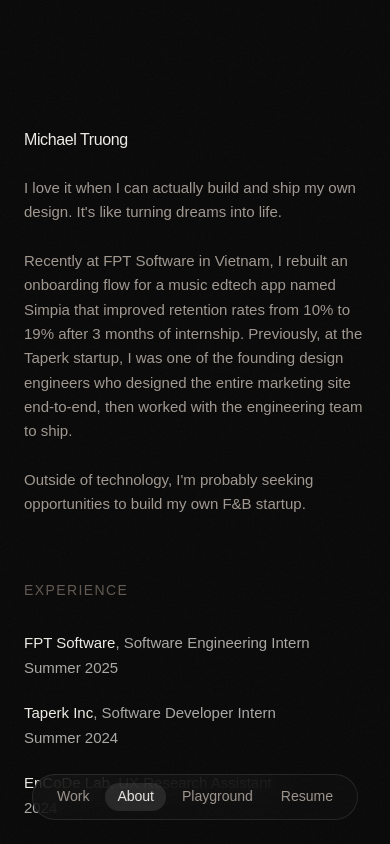
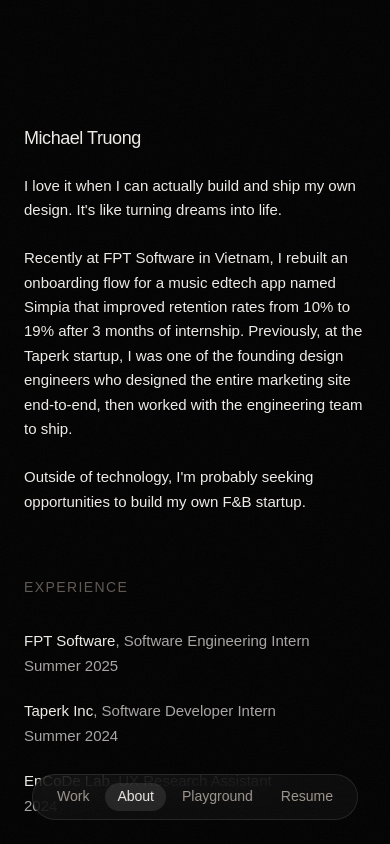
Before and after one commit to Michh1810/EngineerDesignPortfolio, a Next.js app: page /about in a window 390 px wide. Shown: the top 844 px of the page. Built offline with nearby package versions, Linux system fonts and the light colour scheme; a web font is replaced by a local one.

Commit message:
refine base background color and increase about page text contrast

```diff
--- a/app/about/page.tsx
+++ b/app/about/page.tsx
@@ -39,7 +39,7 @@
   ]
 
   return (
-    <main ref={containerRef} className="min-h-screen bg-[#070707] relative selection:bg-white/10 selection:text-white pb-24">
+    <main ref={containerRef} className="min-h-screen bg-base relative selection:bg-white/10 selection:text-white pb-24">
       {/* Background Noise - Kept extremely subtle for texture */}
 
       <Navigation isVisible={true} isSignatureActive={false} />
@@ -49,16 +49,16 @@
 
           {/* Header */}
           <section className="flex flex-col gap-6">
-            <h1 className="text-h2 md:text-h1 font-medium text-[#F0EDE8] tracking-tight">
+            <h1 className="text-h1 text-text-primary tracking-tight">
               Michael Truong
             </h1>
-            <p className="text-body text-[#A09890] leading-relaxed">
+            <p className="text-body text-text-primary leading-relaxed">
               I love it when I can actually build and ship my own design. It's like turning dreams into life.
             </p>
-            <p className="text-body text-[#A09890] leading-relaxed">
+            <p className="text-body text-text-primary leading-relaxed">
               Recently at FPT Software in Vietnam, I rebuilt an onboarding flow for a music edtech app named Simpia that improved retention rates from 10% to 19% after 3 months of internship. Previously, at the Taperk startup, I was one of the founding design engineers who designed the entire marketing site end-to-end, then worked with the engineering team to ship.
             </p>
-            <p className="text-body text-[#A09890] leading-relaxed">
+            <p className="text-body text-text-primary leading-relaxed">
               Outside of technology, I'm probably seeking opportunities to build my own F&B startup.
             </p>
           </section>
@@ -70,14 +70,14 @@
               {experience.map((item, i) => (
                 <div key={i} className="flex flex-col md:flex-row md:justify-between gap-1 md:gap-8 group">
                   <div className="flex flex-col md:w-2/3">
-                    <h3 className="text-body font-normal text-[#F0EDE8]">
+                    <h3 className="text-body text-text-primary">
                       <span className="opacity-100">{item.company}</span>
                       <span className="opacity-70">, {item.role}</span>
                     </h3>
-                    <span className="text-body text-[#F0EDE8] opacity-70 md:hidden mt-1">{item.year}</span>
+                    <span className="text-body text-text-primary opacity-70 md:hidden mt-1">{item.year}</span>
                   </div>
                   <div className="hidden md:block md:w-1/3 text-right">
-                    <span className="text-body text-[#F0EDE8] opacity-70">{item.year}</span>
+                    <span className="text-body text-text-primary opacity-70">{item.year}</span>
                   </div>
                 </div>
               ))}
@@ -88,13 +88,13 @@
           <section className="flex flex-col gap-4">
             <h2 className="text-subtext text-[#605850] uppercase tracking-widest">Connect</h2>
             <div className="flex flex-row flex-wrap items-center gap-3 text-body">
-              <a href="https://www.linkedin.com/in/michael-truongg/" target="_blank" rel="noopener noreferrer" className="text-[#F0EDE8] hover-text-fade w-fit">LinkedIn</a>
+              <a href="https://www.linkedin.com/in/michael-truongg/" target="_blank" rel="noopener noreferrer" className="text-text-primary hover-text-fade w-fit">LinkedIn</a>
               <span className="text-[#605850]">|</span>
-              <a href="https://github.com/Michh1810" target="_blank" rel="noopener noreferrer" className="text-[#F0EDE8] hover-text-fade w-fit">GitHub</a>
+              <a href="https://github.com/Michh1810" target="_blank" rel="noopener noreferrer" className="text-text-primary hover-text-fade w-fit">GitHub</a>
               <span className="text-[#605850]">|</span>
-              <a href="https://x.com/MikeSocTrang" target="_blank" rel="noopener noreferrer" className="text-[#F0EDE8] hover-text-fade w-fit">Twitter</a>
+              <a href="https://x.com/MikeSocTrang" target="_blank" rel="noopener noreferrer" className="text-text-primary hover-text-fade w-fit">Twitter</a>
               <span className="text-[#605850]">|</span>
-              <a href="mailto:michaeltruonggg@gmail.com" className="text-[#F0EDE8] hover-text-fade w-fit">michaeltruonggg@gmail.com</a>
+              <a href="mailto:michaeltruonggg@gmail.com" className="text-text-primary hover-text-fade w-fit">michaeltruonggg@gmail.com</a>
             </div>
           </section>
 
--- a/app/globals.css
+++ b/app/globals.css
@@ -1,6 +1,18 @@
 @tailwind base;
 @tailwind components;
 @tailwind utilities;
+
+@layer base {
+  :root {
+    /* use for main background color */
+    --color-base: #010002;
+    --color-text-primary: #F0EDE8;
+    --color-text-secondary: #A09890;
+    --color-text-muted: #605850;
+    --color-border-subtle: #141414;
+    --color-border-hover: #242420;
+  }
+}
 
 @layer utilities {
   .hover-text-fade {
@@ -36,8 +48,8 @@
 
 
 body {
-  background: #070707;
-  color: #F0EDE8;
+  background: var(--color-base);
+  color: var(--color-text-primary);
   overflow-x: hidden;
 }
 
--- a/app/page.tsx
+++ b/app/page.tsx
@@ -12,7 +12,7 @@
   const totalCards = CARDS.length + 1 // +1 for the signature card
 
   return (
-    <section className="fixed inset-0 overflow-hidden bg-[#070707]">
+    <section className="fixed inset-0 overflow-hidden bg-base">
       <Navigation isSignatureActive={activeIndex === 0} isVisible={!isForming} />
       <CardsList
         onActiveChange={setActiveIndex}
--- a/tailwind.config.ts
+++ b/tailwind.config.ts
@@ -5,12 +5,12 @@
   theme: {
     extend: {
       colors: {
-        base: '#070707',
-        'text-primary': '#F0EDE8',
-        'text-secondary': '#A09890',
-        'text-muted': '#605850',
-        'border-subtle': '#141414',
-        'border-hover': '#242420',
+        base: 'var(--color-base)',
+        'text-primary': 'var(--color-text-primary)',
+        'text-secondary': 'var(--color-text-secondary)',
+        'text-muted': 'var(--color-text-muted)',
+        'border-subtle': 'var(--color-border-subtle)',
+        'border-hover': 'var(--color-border-hover)',
       },
       fontFamily: {
         sans: ['var(--font-sf-pro-display)', 'system-ui', 'sans-serif'],
```
